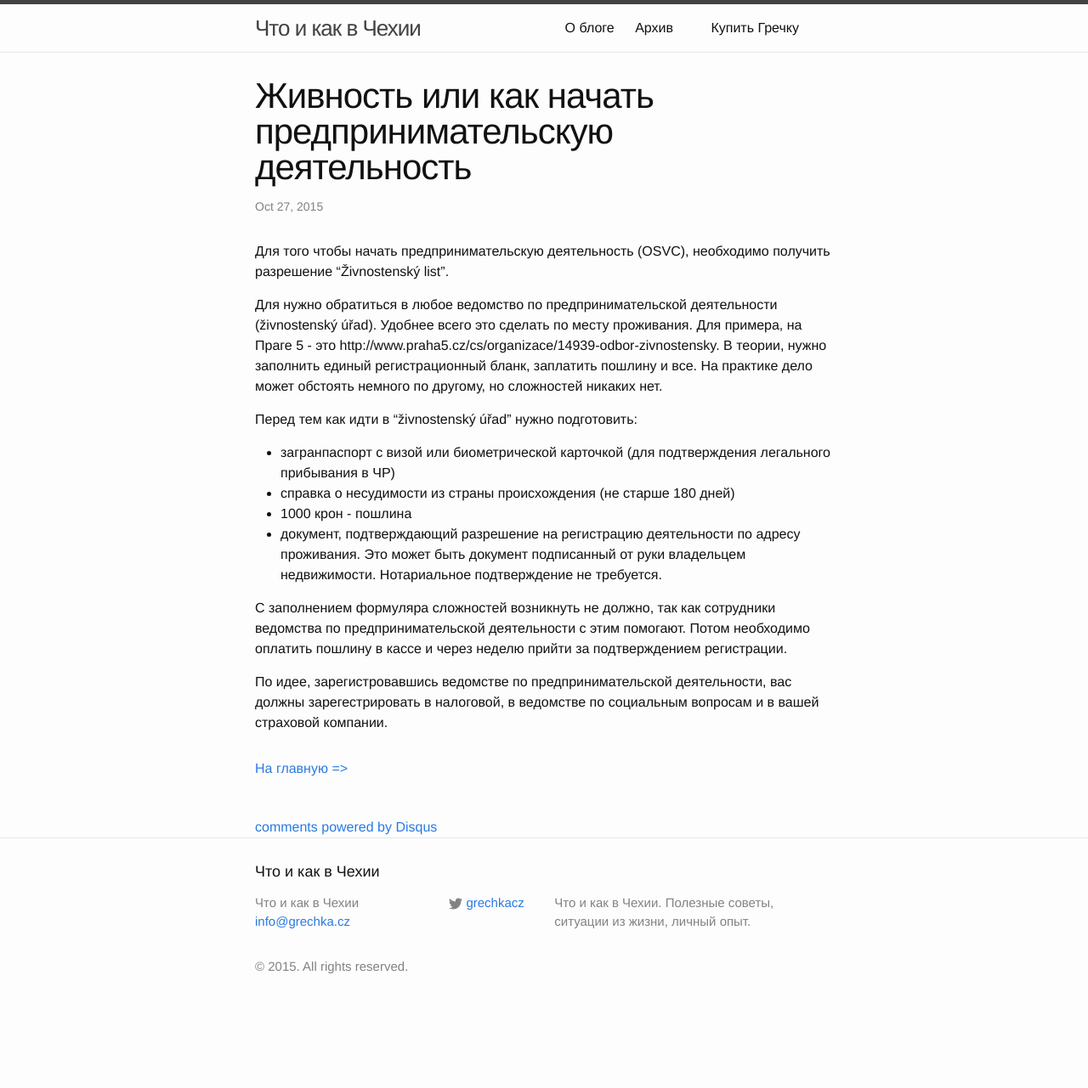
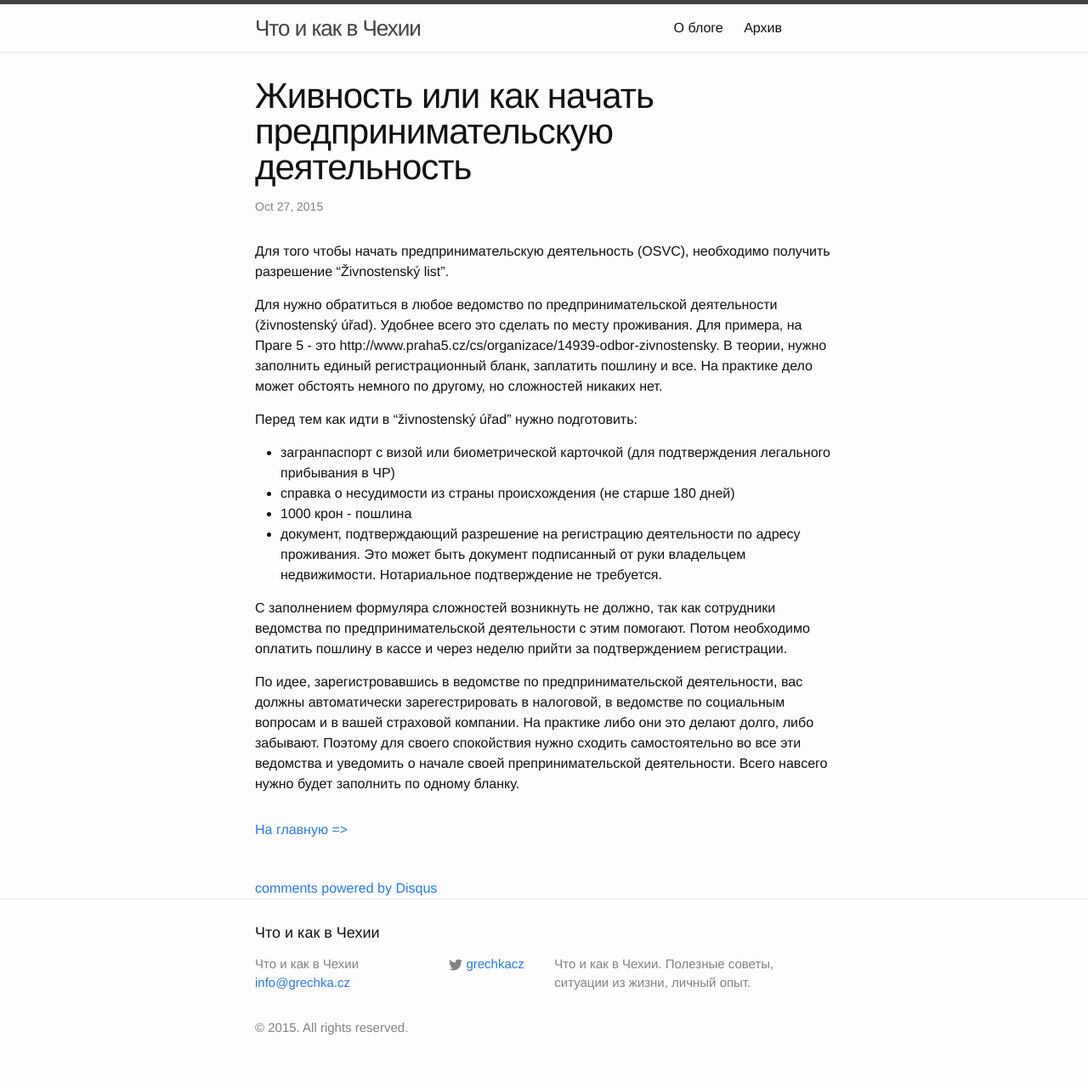
Before and after one commit to basementcz/grechka, a Jekyll site: the page built from _posts/2015-10-27-zivnostensky-list.markdown, in a window 1280 px wide. Shown: the whole page at 85% size. Built offline with Jekyll 4.4.1, drawn with Linux system fonts in a browser that asks for light colours; comment, search, counter and statistics services are not loaded; before the commit the page ends 1209 px from its top, so only the background shows below that.

Commit message:
fixed typo and removed one page

```diff
--- a/_posts/2015-10-27-zivnostensky-list.markdown
+++ b/_posts/2015-10-27-zivnostensky-list.markdown
@@ -14,6 +14,7 @@ comments: True
 дело может обстоять немного по другому, но сложностей никаких нет.
 
 Перед тем как идти в "živnostenský úřad" нужно подготовить:
+
 * загранпаспорт c визой или биометрической карточкой (для подтверждения легального прибывания в ЧР)
 * справка о несудимости из страны происхождения (не старше 180 дней)
 * 1000 крон - пошлина
@@ -21,4 +22,4 @@ comments: True
 
 С заполнением формуляра сложностей возникнуть не должно, так как сотрудники ведомства по предпринимательской деятельности с этим помогают. Потом необходимо оплатить пошлину в кассе и через неделю прийти за подтверждением регистрации.
 
-По идее, зарегистровавшись ведомстве по предпринимательской деятельности, вас должны зарегестрировать в налоговой, в ведомстве по социальным вопросам и в вашей страховой компании.
+По идее, зарегистровавшись в ведомстве по предпринимательской деятельности, вас должны автоматически зарегестрировать в налоговой, в ведомстве по социальным вопросам и в вашей страховой компании. На практике либо они это делают долго, либо забывают. Поэтому для своего спокойствия нужно сходить самостоятельно во все эти ведомства и уведомить о начале своей препринимательской деятельности. Всего навсего нужно будет заполнить по одному бланку.
--- a/grechka.html
+++ b/grechka.html
@@ -1,7 +1,4 @@
----
-title: Купить Гречку
-permalink: /grechka/
----
+
 <!DOCTYPE html>
 <html lang="en">
 
```
